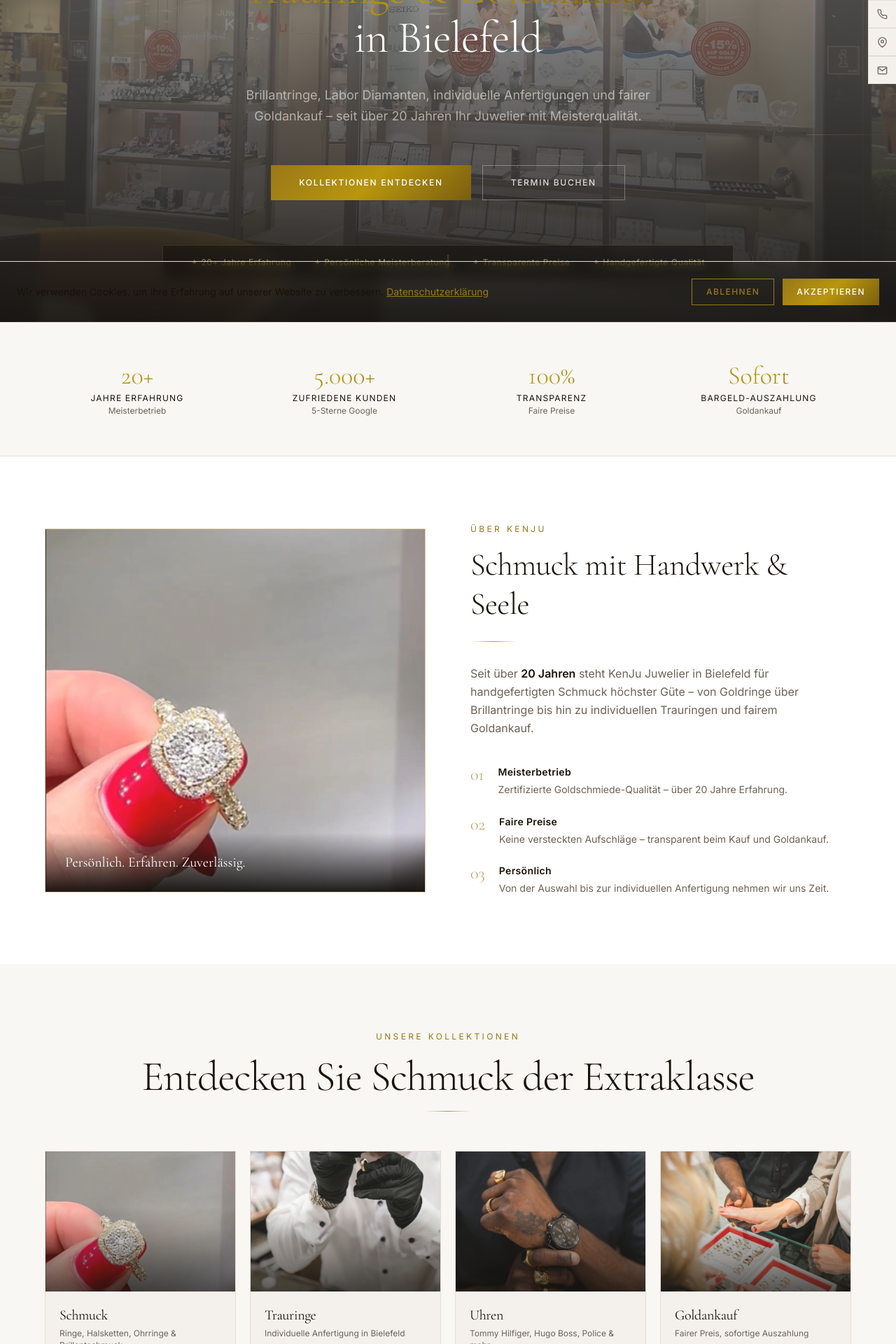
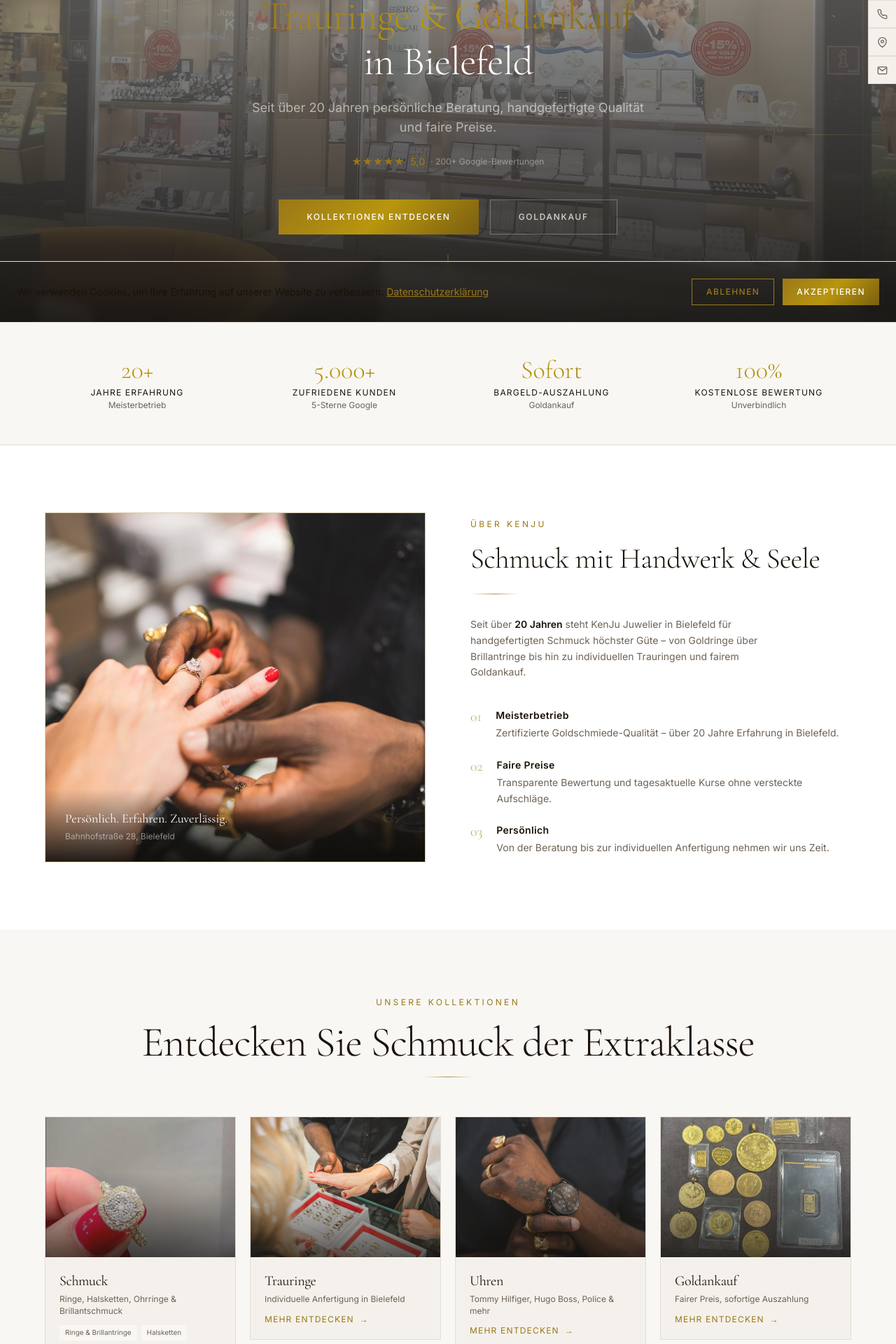
Before and after one commit to Rabi-dev1/Kenju-Juwelier, a Next.js app: page / in a window 1280 px wide. Shown: the part 340-2260 px from the top of the page at 70% size. Built offline with nearby package versions, Linux system fonts and the light colour scheme.

Commit message:
SEO/CRO: Title-Tag, OG/Twitter, H1 vereinfacht, Google-Stars, CTAs bereinigt, Bilddopplung behoben, Stats-Text verbessert, Alt-Texte

```diff
--- a/app/layout.tsx
+++ b/app/layout.tsx
@@ -25,11 +25,11 @@ const inter = Inter({
 export const metadata: Metadata = {
   metadataBase: new URL('https://kenju-juwelier.de'),
   title: {
-    default: 'KenJu Juwelier Bielefeld – Brillantringe, Goldankauf & Exklusiver Schmuck',
+    default: 'Juwelier in Bielefeld | Trauringe, Schmuck & Goldankauf | KenJu',
     template: '%s | KenJu Juwelier Bielefeld',
   },
   description:
-    'KenJu Juwelier Bielefeld – Ihr Spezialist für Brillantringe, Goldankauf, Labor Diamanten, Trauringe, Ringe, Ohrringe und Halsketten. Meisterbetrieb in der Bahnhofstraße 28, 33602 Bielefeld.',
+    'KenJu Juwelier Bielefeld – Meisterbetrieb für Trauringe, Brillantringe, Labor Diamanten und fairen Goldankauf. Persönliche Beratung in der Bahnhofstraße 28, 33602 Bielefeld.',
   keywords: [
     'Juwelier Bielefeld', 'Goldankauf Bielefeld', 'Brillantringe Bielefeld', 'Verlobungsringe Bielefeld',
     'Goldschmuck', 'Labor Diamanten Bielefeld', 'Trauringe Bielefeld', 'Ohrringe Gold',
@@ -45,21 +45,22 @@ export const metadata: Metadata = {
     locale: 'de_DE',
     url: 'https://kenju-juwelier.de',
     siteName: 'KenJu Juwelier',
-    title: 'KenJu Juwelier Bielefeld – Brillantringe & Goldankauf',
-    description: 'Exklusiver Schmuck, Brillantringe und fairer Goldankauf in Bielefeld. Meisterbetrieb in der Bahnhofstraße 28.',
+    title: 'Juwelier in Bielefeld | Trauringe, Schmuck & Goldankauf | KenJu',
+    description: 'Meisterbetrieb für Trauringe, Brillantringe und fairen Goldankauf in Bielefeld. Persönliche Beratung, handgefertigte Qualität seit über 20 Jahren.',
     images: [
       {
-        url: '/images/og-image.jpg',
+        url: '/images/hero-ladenfront.jpg',
         width: 1200,
         height: 630,
-        alt: 'KenJu Juwelier Bielefeld – Brillantringe, Goldankauf & Exklusiver Schmuck',
+        alt: 'KenJu Juwelier Bielefeld – Meisterbetrieb für Schmuck, Trauringe & Goldankauf',
       },
     ],
   },
   twitter: {
     card: 'summary_large_image',
-    title: 'KenJu Juwelier Bielefeld – Brillantringe & Goldankauf',
-    description: 'Exklusiver Schmuck, Brillantringe und fairer Goldankauf in Bielefeld. Meisterbetrieb mit Tradition.',
+    title: 'Juwelier in Bielefeld | Trauringe, Schmuck & Goldankauf | KenJu',
+    description: 'Meisterbetrieb für Trauringe, Brillantringe und fairen Goldankauf in Bielefeld. 20+ Jahre Erfahrung · 5,0 ★ Google · Bahnhofstraße 28.',
+    images: ['/images/hero-ladenfront.jpg'],
   },
   robots: {
     index: true,
--- a/app/page.tsx
+++ b/app/page.tsx
@@ -1,8 +1,32 @@
 import Image from 'next/image';
 import Link from 'next/link';
+import type { Metadata } from 'next';
 import Reviews from '@/components/Reviews';
 import GoogleMap from '@/components/GoogleMap';
 import AppointmentForm from '@/components/AppointmentForm';
+
+export const metadata: Metadata = {
+  title: 'Juwelier in Bielefeld | Trauringe, Schmuck & Goldankauf | KenJu',
+  description: 'KenJu Juwelier Bielefeld – Meisterbetrieb für Trauringe, Brillantringe & Goldankauf. Persönliche Beratung, handgefertigte Qualität, faire Preise. Bahnhofstraße 28.',
+  alternates: { canonical: 'https://kenju-juwelier.de' },
+  openGraph: {
+    title: 'Juwelier in Bielefeld | Trauringe, Schmuck & Goldankauf | KenJu',
+    description: 'Meisterbetrieb für Trauringe, Brillantringe und fairen Goldankauf in Bielefeld. ★★★★★ 5,0 Google · Bahnhofstraße 28.',
+    url: 'https://kenju-juwelier.de',
+    type: 'website',
+  },
+};
+
+const pageJsonLd = {
+  '@context': 'https://schema.org',
+  '@type': 'WebPage',
+  name: 'KenJu Juwelier Bielefeld – Startseite',
+  url: 'https://kenju-juwelier.de',
+  breadcrumb: {
+    '@type': 'BreadcrumbList',
+    itemListElement: [{ '@type': 'ListItem', position: 1, name: 'Startseite', item: 'https://kenju-juwelier.de' }],
+  },
+};
 
 const categories = [
   {
@@ -10,13 +34,15 @@ const categories = [
     desc: 'Ringe, Halsketten, Ohrringe & Brillantschmuck',
     href: '/ringe',
     img: '/images/brillant-set-luxus.jpg',
+    imgAlt: 'Goldschmuck und Brillantringe bei KenJu Juwelier Bielefeld',
     sub: ['Ringe & Brillantringe', 'Halsketten', 'Ohrringe', 'Labor Diamanten'],
   },
   {
     title: 'Trauringe',
     desc: 'Individuelle Anfertigung in Bielefeld',
     href: '/trauringe',
-    img: '/images/brillantringe.jpg',
+    img: '/images/trauringehero.jpg',
+    imgAlt: 'Trauringe vom Juwelier in Bielefeld – individuelle Anfertigung bei KenJu',
     sub: [],
   },
   {
@@ -24,80 +50,98 @@ const categories = [
     desc: 'Tommy Hilfiger, Hugo Boss, Police & mehr',
     href: '/uhren',
     img: '/images/uhrhero.jpg',
+    imgAlt: 'Markenuhren bei KenJu Juwelier Bielefeld – Tommy Hilfiger, Hugo Boss, Police',
     sub: [],
   },
   {
     title: 'Goldankauf',
     desc: 'Fairer Preis, sofortige Auszahlung',
     href: '/goldankauf',
-    img: '/images/goldankauf.jpg',
+    img: '/images/gold.jpg',
+    imgAlt: 'Goldankauf Bielefeld – faire Preise und sofortige Auszahlung bei KenJu',
     sub: [],
   },
 ];
 
 const usps = [
-  { nr: '01', title: 'Meisterbetrieb', desc: 'Zertifizierte Goldschmiede-Qualität – über 20 Jahre Erfahrung.' },
-  { nr: '02', title: 'Faire Preise',   desc: 'Keine versteckten Aufschläge – transparent beim Kauf und Goldankauf.' },
-  { nr: '03', title: 'Persönlich',     desc: 'Von der Auswahl bis zur individuellen Anfertigung nehmen wir uns Zeit.' },
+  { nr: '01', title: 'Meisterbetrieb', desc: 'Zertifizierte Goldschmiede-Qualität – über 20 Jahre Erfahrung in Bielefeld.' },
+  { nr: '02', title: 'Faire Preise',   desc: 'Transparente Bewertung und tagesaktuelle Kurse ohne versteckte Aufschläge.' },
+  { nr: '03', title: 'Persönlich',     desc: 'Von der Beratung bis zur individuellen Anfertigung nehmen wir uns Zeit.' },
 ];
 
 export default function HomePage() {
   return (
     <>
+      <script type="application/ld+json" dangerouslySetInnerHTML={{ __html: JSON.stringify(pageJsonLd) }} />
+
       {/* ── 1. HERO ──────────────────────────────────────── */}
       <section className="relative min-h-screen flex items-center justify-center overflow-hidden">
         <div className="absolute inset-0">
-          <Image src="/images/hero-ladenfront.jpg" alt="KenJu Juwelier Bielefeld" fill sizes="100vw" className="object-cover img-zoom" priority style={{ opacity: 0.5 }} />
-          <div className="absolute inset-0" style={{ background: 'linear-gradient(to bottom, rgba(15,13,10,0.68) 0%, rgba(15,13,10,0.45) 40%, rgba(15,13,10,0.92) 100%)' }} />
+          <Image
+            src="/images/hero-ladenfront.jpg"
+            alt="KenJu Juwelier Bielefeld – Meisterbetrieb für Schmuck und Goldankauf"
+            fill sizes="100vw" className="object-cover img-zoom" priority
+            style={{ opacity: 0.5 }}
+          />
+          <div className="absolute inset-0" style={{ background: 'linear-gradient(to bottom, rgba(15,13,10,0.65) 0%, rgba(15,13,10,0.4) 40%, rgba(15,13,10,0.92) 100%)' }} />
         </div>
         <div className="absolute top-1/3 left-0 w-32 h-px" style={{ background: 'linear-gradient(to right, transparent, rgba(201,168,76,0.25))' }} />
         <div className="absolute bottom-1/3 right-0 w-32 h-px" style={{ background: 'linear-gradient(to left, transparent, rgba(201,168,76,0.25))' }} />
 
         <div className="relative w-full max-w-[1400px] mx-auto px-6 sm:px-10 lg:px-16 text-center">
-          <div className="mb-8 animate-fade-in">
+          <div className="mb-6">
             <span className="font-serif text-5xl md:text-6xl font-light text-white leading-none">
               <span className="gold-text">Ken</span>Ju
             </span>
-            <p className="font-sans text-[0.6rem] tracking-[0.5em] uppercase mt-2" style={{ color: 'var(--kj-gold)', opacity: 0.8 }}>Juwelier · Bielefeld</p>
+            <p className="font-sans text-[0.6rem] tracking-[0.5em] uppercase mt-2" style={{ color: 'var(--kj-gold)', opacity: 0.8 }}>
+              Juwelier · Bielefeld
+            </p>
           </div>
-          <div className="divider-gold mx-auto mb-10" />
-          <h1 className="font-serif font-light text-white animate-slide-up" style={{ fontSize: 'clamp(1.75rem, 5vw, 5rem)', lineHeight: 1.1, marginBottom: '2rem' }}>
-            Meisterbetrieb für exklusiven Schmuck,<br className="hidden sm:block" />
+
+          <div className="divider-gold mx-auto mb-8" />
+
+          <h1 className="font-serif font-light text-white" style={{ fontSize: 'clamp(1.6rem, 4.5vw, 4.2rem)', lineHeight: 1.12, marginBottom: '1.25rem' }}>
+            Meisterbetrieb für Schmuck,<br className="hidden sm:block" />
             <span className="gold-text"> Trauringe &amp; Goldankauf</span>
             <br className="hidden sm:block" /> in Bielefeld
           </h1>
-          <p className="font-sans text-lg max-w-2xl mx-auto leading-relaxed mb-14 animate-fade-in" style={{ color: 'rgba(245,240,232,0.6)' }}>
-            Brillantringe, Labor Diamanten, individuelle Anfertigungen und fairer Goldankauf –
-            seit über 20 Jahren Ihr Juwelier mit Meisterqualität.
+
+          <p className="font-sans text-base md:text-lg max-w-xl mx-auto leading-relaxed mb-5" style={{ color: 'rgba(245,240,232,0.62)' }}>
+            Seit über 20 Jahren persönliche Beratung, handgefertigte Qualität und faire Preise.
           </p>
-          <div className="flex flex-col sm:flex-row gap-4 justify-center mb-16 animate-fade-in">
+
+          {/* Google Stars */}
+          <div className="flex items-center justify-center gap-2 mb-10">
+            <span style={{ color: 'var(--kj-gold)', letterSpacing: '0.05em' }}>★★★★★</span>
+            <span className="font-sans text-sm font-medium" style={{ color: 'var(--kj-gold)' }}>5,0</span>
+            <span className="font-sans text-xs" style={{ color: 'rgba(245,240,232,0.45)' }}>· 200+ Google-Bewertungen</span>
+          </div>
+
+          {/* CTAs — kein "Termin buchen" hier (Sticky Footer übernimmt das) */}
+          <div className="flex flex-col sm:flex-row gap-4 justify-center">
             <Link href="/#kollektionen" className="btn-gold" style={{ fontSize: '0.75rem', letterSpacing: '0.14em', padding: '1rem 2.5rem' }}>
               Kollektionen entdecken
             </Link>
-            <Link href="/#termin" className="btn-outline-gold" style={{ fontSize: '0.75rem', letterSpacing: '0.14em', padding: '1rem 2.5rem', borderColor: 'rgba(255,255,255,0.3)', color: 'rgba(255,255,255,0.82)' }}>
-              Termin buchen
+            <Link href="/goldankauf" className="btn-outline-gold" style={{ fontSize: '0.75rem', letterSpacing: '0.14em', padding: '1rem 2.5rem', borderColor: 'rgba(255,255,255,0.28)', color: 'rgba(255,255,255,0.78)' }}>
+              Goldankauf
             </Link>
           </div>
-          <div className="inline-flex flex-wrap justify-center gap-x-8 gap-y-3 px-10 py-4 animate-fade-in" style={{ border: '1px solid rgba(201,168,76,0.18)', background: 'rgba(15,13,10,0.45)', backdropFilter: 'blur(8px)' }}>
-            {['20+ Jahre Erfahrung', 'Persönliche Meisterberatung', 'Transparente Preise', 'Handgefertigte Qualität'].map((t) => (
-              <span key={t} className="font-sans text-xs tracking-wider" style={{ color: 'rgba(201,168,76,0.75)' }}>✦ {t}</span>
-            ))}
-          </div>
         </div>
+
         <div className="absolute bottom-10 left-1/2 -translate-x-1/2">
           <div className="w-px h-14" style={{ background: 'linear-gradient(to bottom, rgba(201,168,76,0.5), transparent)' }} />
         </div>
       </section>
 
       {/* ── 2. STATS ─────────────────────────────────────── */}
-      <section className="py-14" style={{ backgroundColor: 'var(--kj-surface)', borderTop: '1px solid var(--kj-border)', borderBottom: '1px solid var(--kj-border)' }}>
+      <section className="py-12" style={{ backgroundColor: 'var(--kj-surface)', borderTop: '1px solid var(--kj-border)', borderBottom: '1px solid var(--kj-border)' }}>
         <div className="max-w-[1400px] mx-auto px-6 sm:px-10 lg:px-16">
           <div className="grid grid-cols-2 lg:grid-cols-4 gap-8 text-center">
             {[
-              { value: '20+',    label: 'Jahre Erfahrung',    sub: 'Meisterbetrieb' },
-              { value: '5.000+', label: 'Zufriedene Kunden',  sub: '5-Sterne Google' },
-              { value: '100%',   label: 'Transparenz',        sub: 'Faire Preise' },
-              { value: 'Sofort', label: 'Bargeld-Auszahlung', sub: 'Goldankauf' },
+              { value: '20+',    label: 'Jahre Erfahrung',       sub: 'Meisterbetrieb' },
+              { value: '5.000+', label: 'Zufriedene Kunden',     sub: '5-Sterne Google' },
+              { value: 'Sofort', label: 'Bargeld-Auszahlung',    sub: 'Goldankauf' },
+              { value: '100%',   label: 'Kostenlose Bewertung',  sub: 'Unverbindlich' },
             ].map((s) => (
               <div key={s.label}>
                 <p className="font-serif text-4xl font-light mb-1 gold-text">{s.value}</p>
@@ -114,27 +158,35 @@ export default function HomePage() {
         <div className="max-w-[1400px] mx-auto px-6 sm:px-10 lg:px-16">
           <div className="grid grid-cols-1 lg:grid-cols-2 gap-16 items-center">
 
-            <div className="relative h-[380px] lg:h-[520px] overflow-hidden gold-border">
-              <Image src="/images/brillant-set-luxus.jpg" alt="KenJu Juwelier Bielefeld – Schmuck & Beratung" fill sizes="(max-width: 1024px) 100vw, 50vw" className="object-cover img-zoom" style={{ opacity: 0.9 }} />
+            {/* Beratungsbild – kein Duplikat mehr */}
+            <div className="relative h-[360px] lg:h-[500px] overflow-hidden gold-border">
+              <Image
+                src="/images/ringberatung.jpg"
+                alt="Persönliche Schmuckberatung bei KenJu Juwelier Bielefeld"
+                fill sizes="(max-width: 1024px) 100vw, 50vw"
+                className="object-cover img-zoom"
+                style={{ opacity: 0.92 }}
+              />
               <div className="img-caption">
-                <p className="font-serif text-xl text-white">Persönlich. Erfahren. Zuverlässig.</p>
+                <p className="font-serif text-lg text-white">Persönlich. Erfahren. Zuverlässig.</p>
+                <p className="font-sans text-xs mt-1" style={{ color: 'rgba(255,255,255,0.5)' }}>Bahnhofstraße 28, Bielefeld</p>
               </div>
             </div>
 
             <div>
               <p className="section-subtitle mb-4">Über KenJu</p>
-              <h2 className="font-serif font-light leading-tight mb-6" style={{ fontSize: 'clamp(2rem, 3.5vw, 3rem)', color: 'var(--kj-text)' }}>
+              <h2 className="font-serif font-light leading-tight mb-6" style={{ fontSize: 'clamp(1.9rem, 3.2vw, 2.8rem)', color: 'var(--kj-text)' }}>
                 Schmuck mit Handwerk &amp; Seele
               </h2>
               <div className="divider-gold mb-8" />
-              <p className="font-sans text-base leading-relaxed mb-10" style={{ color: 'var(--kj-muted)', maxWidth: '48ch' }}>
+              <p className="font-sans text-sm leading-relaxed mb-10" style={{ color: 'var(--kj-muted)', maxWidth: '48ch' }}>
                 Seit über <strong style={{ color: 'var(--kj-text)' }}>20 Jahren</strong> steht KenJu Juwelier in Bielefeld für handgefertigten Schmuck höchster Güte – von Goldringe über Brillantringe bis hin zu individuellen Trauringen und fairem Goldankauf.
               </p>
 
               <div className="space-y-6">
                 {usps.map((u) => (
                   <div key={u.nr} className="flex items-start gap-5">
-                    <span className="font-serif text-2xl font-light shrink-0 leading-none mt-0.5" style={{ color: 'var(--kj-gold)', opacity: 0.7 }}>{u.nr}</span>
+                    <span className="font-serif text-xl font-light shrink-0 leading-none mt-0.5" style={{ color: 'var(--kj-gold)', opacity: 0.65 }}>{u.nr}</span>
                     <div>
                       <h3 className="font-sans text-sm font-semibold tracking-wide mb-1" style={{ color: 'var(--kj-text)' }}>{u.title}</h3>
                       <p className="font-sans text-sm leading-relaxed" style={{ color: 'var(--kj-muted)' }}>{u.desc}</p>
@@ -161,20 +213,26 @@ export default function HomePage() {
               <Link key={cat.href} href={cat.href} className="group">
                 <article className="overflow-hidden transition-all duration-400 hover:shadow-2xl hover:-translate-y-1" style={{ background: 'var(--kj-card)', border: '1px solid var(--kj-border)' }}>
                   <div className="relative overflow-hidden" style={{ height: '200px' }}>
-                    <Image src={cat.img} alt={cat.title} fill sizes="(max-width: 640px) 50vw, 25vw" className="object-cover img-zoom" style={{ opacity: 0.9 }} />
+                    <Image
+                      src={cat.img}
+                      alt={cat.imgAlt}
+                      fill
+                      sizes="(max-width: 640px) 50vw, 25vw"
+                      className="object-cover img-zoom"
+                      style={{ opacity: 0.9 }}
+                    />
                     <div className="absolute inset-0" style={{ background: 'linear-gradient(to top, rgba(15,13,10,0.7), transparent 60%)' }} />
                   </div>
                   <div className="p-4 md:p-5">
                     <h3 className="font-serif text-xl mb-1 transition-colors" style={{ color: 'var(--kj-text)' }}>{cat.title}</h3>
                     <p className="font-sans text-xs leading-snug mb-3" style={{ color: 'var(--kj-muted)' }}>{cat.desc}</p>
-                    {cat.sub.length > 0 && (
+                    {cat.sub.length > 0 ? (
                       <div className="flex flex-wrap gap-1.5">
                         {cat.sub.map((s) => (
-                          <span key={s} className="font-sans text-[0.62rem] px-2 py-0.5 tracking-wide" style={{ background: 'var(--kj-surface)', color: 'var(--kj-muted)' }}>{s}</span>
+                          <span key={s} className="font-sans text-[0.62rem] px-2 py-0.5" style={{ background: 'var(--kj-surface)', color: 'var(--kj-muted)' }}>{s}</span>
                         ))}
                       </div>
-                    )}
-                    {cat.sub.length === 0 && (
+                    ) : (
                       <span className="font-sans text-xs tracking-widest uppercase flex items-center gap-2 transition-all group-hover:gap-3" style={{ color: 'var(--kj-gold)' }}>
                         Mehr entdecken <span>→</span>
                       </span>
@@ -193,12 +251,17 @@ export default function HomePage() {
       {/* ── 6. GOLDANKAUF BANNER ─────────────────────────── */}
       <section className="relative py-24 overflow-hidden">
         <div className="absolute inset-0">
-          <Image src="/images/goldankauf.jpg" alt="Goldankauf Bielefeld – KenJu Juwelier" fill sizes="100vw" className="object-cover img-zoom" style={{ opacity: 0.22 }} />
+          <Image
+            src="/images/goldankauf.jpg"
+            alt="Goldankauf Bielefeld bei KenJu Juwelier – faire Preise und sofortige Auszahlung"
+            fill sizes="100vw" className="object-cover img-zoom"
+            style={{ opacity: 0.22 }}
+          />
           <div className="absolute inset-0" style={{ background: 'linear-gradient(to right, rgba(15,13,10,0.97), rgba(15,13,10,0.7) 50%, rgba(15,13,10,0.97))' }} />
         </div>
         <div className="relative max-w-[1400px] mx-auto px-6 sm:px-10 lg:px-16 text-center">
           <p className="section-subtitle mb-4">Jetzt verkaufen</p>
-          <h2 className="font-serif font-light text-white mb-5" style={{ fontSize: 'clamp(1.8rem, 4vw, 3.5rem)', lineHeight: 1.15 }}>
+          <h2 className="font-serif font-light text-white mb-5" style={{ fontSize: 'clamp(1.7rem, 3.8vw, 3.2rem)', lineHeight: 1.15 }}>
             Fairer <span className="gold-text">Goldankauf</span> in Bielefeld –<br className="hidden sm:block" /> kostenlose Bewertung, sofortige Auszahlung.
           </h2>
           <div className="divider-gold mx-auto mb-8" />
@@ -222,7 +285,7 @@ export default function HomePage() {
             <p className="section-subtitle mb-4">Persönliche Beratung</p>
             <h2 className="section-title mb-4">Termin vereinbaren</h2>
             <div className="divider-gold mx-auto mb-5" />
-            <p className="font-sans text-base max-w-lg mx-auto leading-relaxed" style={{ color: 'var(--kj-muted)' }}>
+            <p className="font-sans text-sm max-w-lg mx-auto leading-relaxed" style={{ color: 'var(--kj-muted)' }}>
               Kostenloses Beratungsgespräch in unserem Atelier –<br />Bahnhofstraße 28, 33602 Bielefeld.
             </p>
           </div>
```
